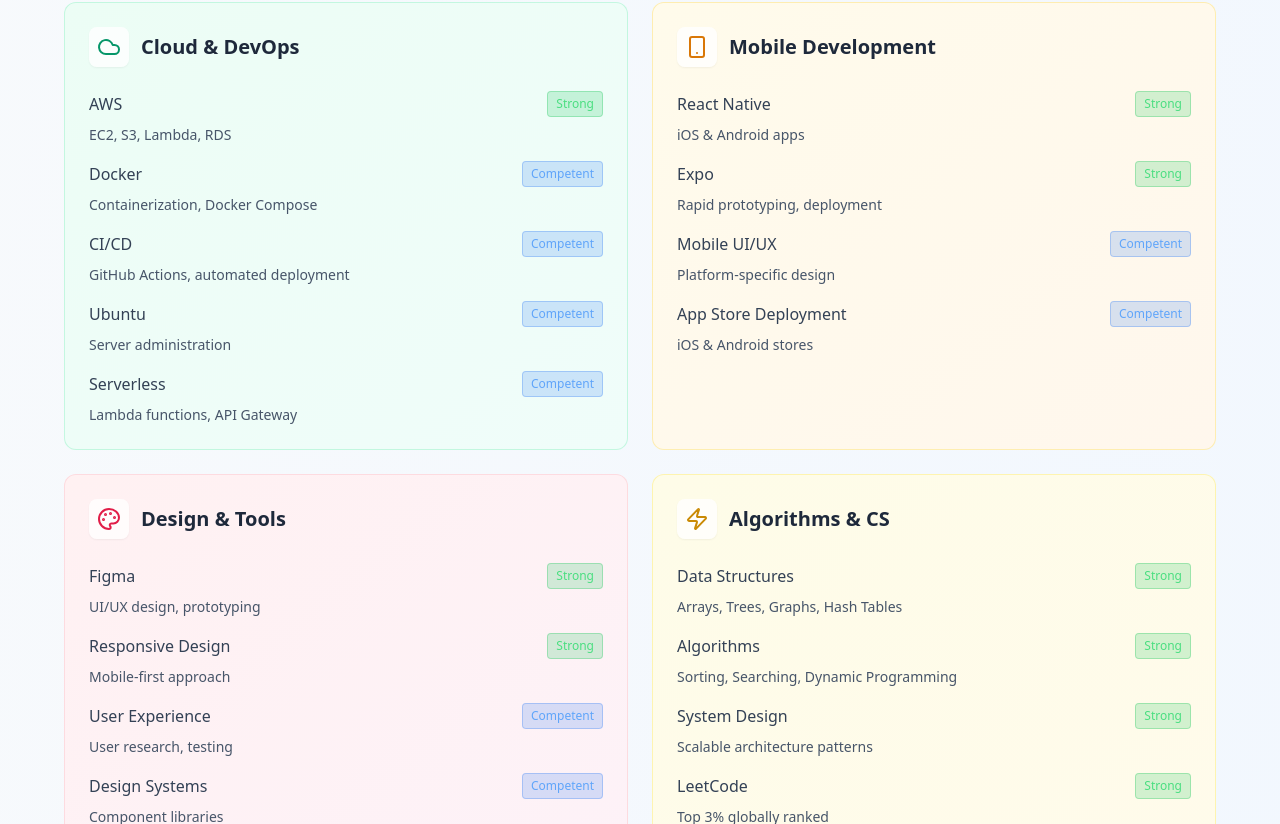
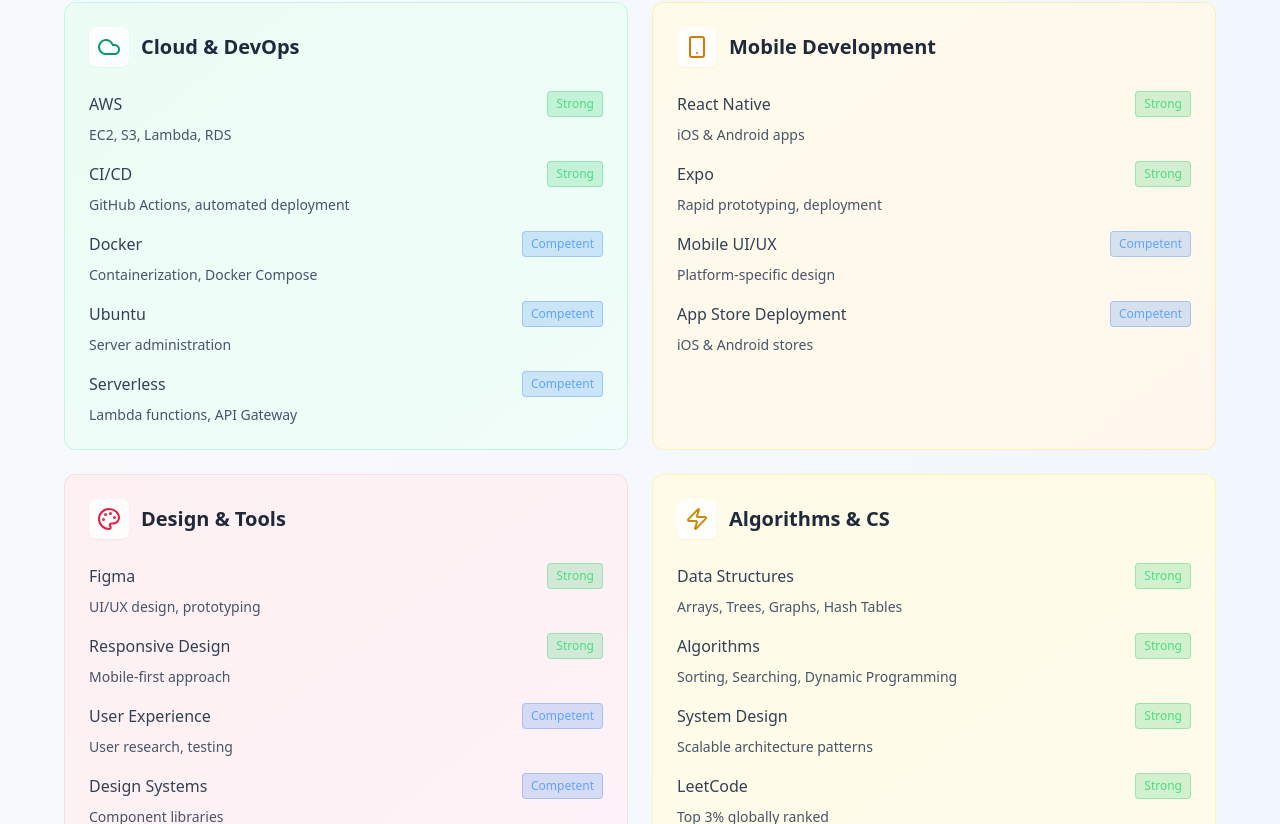
Before and after one commit to SeanJaeger1/Portfolio, a Next.js app: page / in a window 1280 px wide. Shown: the part 2236-3060 px from the top of the page. Built offline with nearby package versions, Linux system fonts and the light colour scheme.

Commit message:
Updated technical skills section

```diff
--- a/components/SkillsSection.tsx
+++ b/components/SkillsSection.tsx
@@ -8,7 +8,7 @@
   Palette,
   Settings,
   Zap,
-  Trophy
+  Trophy,
 } from 'lucide-react'
 
 interface SkillCategory {
@@ -25,83 +25,195 @@
 const SkillsSection: FC = () => {
   const skillCategories: SkillCategory[] = [
     {
-      title: "Frontend Development",
+      title: 'Frontend Development',
       icon: Code2,
-      color: "purple",
+      color: 'purple',
       skills: [
-        { name: "JavaScript & TypeScript", level: "Strong", description: "ES6+, Modern JS patterns" },
-        { name: "React.js / Next.js", level: "Strong", description: "Hooks, Context, Redux, SSR" },
-        { name: "React Native", level: "Strong", description: "Cross-platform mobile apps" },
-        { name: "HTML5 & CSS3", level: "Strong", description: "Semantic markup, Flexbox, Grid" },
-        { name: "Tailwind CSS", level: "Strong", description: "Utility-first styling" }
-      ]
+        {
+          name: 'JavaScript & TypeScript',
+          level: 'Strong',
+          description: 'ES6+, Modern JS patterns',
+        },
+        {
+          name: 'React.js / Next.js',
+          level: 'Strong',
+          description: 'Hooks, Context, Redux, SSR',
+        },
+        {
+          name: 'React Native',
+          level: 'Strong',
+          description: 'Cross-platform mobile apps',
+        },
+        {
+          name: 'HTML5 & CSS3',
+          level: 'Strong',
+          description: 'Semantic markup, Flexbox, Grid',
+        },
+        {
+          name: 'Tailwind CSS',
+          level: 'Strong',
+          description: 'Utility-first styling',
+        },
+      ],
     },
     {
-      title: "Backend Development",
+      title: 'Backend Development',
       icon: Database,
-      color: "blue",
+      color: 'blue',
       skills: [
-        { name: "Python", level: "Strong", description: "Django, FastAPI, Data Analysis" },
-        { name: "Go", level: "Competent", description: "Concurrent programming, APIs" },
-        { name: "Node.js", level: "Competent", description: "Express, REST APIs" },
-        { name: "Django / DRF", level: "Competent", description: "Full-stack web applications" },
-        { name: "PostgreSQL", level: "Competent", description: "Database design, optimization" }
-      ]
+        {
+          name: 'Python',
+          level: 'Strong',
+          description: 'Django, FastAPI, Data Analysis',
+        },
+        {
+          name: 'Go',
+          level: 'Competent',
+          description: 'Concurrent programming, APIs',
+        },
+        {
+          name: 'Node.js',
+          level: 'Competent',
+          description: 'Express, REST APIs',
+        },
+        {
+          name: 'Django / DRF',
+          level: 'Competent',
+          description: 'Full-stack web applications',
+        },
+        {
+          name: 'PostgreSQL',
+          level: 'Competent',
+          description: 'Database design, optimization',
+        },
+      ],
     },
     {
-      title: "Cloud & DevOps",
+      title: 'Cloud & DevOps',
       icon: Cloud,
-      color: "green",
+      color: 'green',
       skills: [
-        { name: "AWS", level: "Strong", description: "EC2, S3, Lambda, RDS" },
-        { name: "Docker", level: "Competent", description: "Containerization, Docker Compose" },
-        { name: "CI/CD", level: "Competent", description: "GitHub Actions, automated deployment" },
-        { name: "Ubuntu", level: "Competent", description: "Server administration" },
-        { name: "Serverless", level: "Competent", description: "Lambda functions, API Gateway" }
-      ]
+        { name: 'AWS', level: 'Strong', description: 'EC2, S3, Lambda, RDS' },
+        {
+          name: 'CI/CD',
+          level: 'Strong',
+          description: 'GitHub Actions, automated deployment',
+        },
+        {
+          name: 'Docker',
+          level: 'Competent',
+          description: 'Containerization, Docker Compose',
+        },
+        {
+          name: 'Ubuntu',
+          level: 'Competent',
+          description: 'Server administration',
+        },
+        {
+          name: 'Serverless',
+          level: 'Competent',
+          description: 'Lambda functions, API Gateway',
+        },
+      ],
     },
     {
-      title: "Mobile Development",
+      title: 'Mobile Development',
       icon: Smartphone,
-      color: "orange",
+      color: 'orange',
       skills: [
-        { name: "React Native", level: "Strong", description: "iOS & Android apps" },
-        { name: "Expo", level: "Strong", description: "Rapid prototyping, deployment" },
-        { name: "Mobile UI/UX", level: "Competent", description: "Platform-specific design" },
-        { name: "App Store Deployment", level: "Competent", description: "iOS & Android stores" }
-      ]
+        {
+          name: 'React Native',
+          level: 'Strong',
+          description: 'iOS & Android apps',
+        },
+        {
+          name: 'Expo',
+          level: 'Strong',
+          description: 'Rapid prototyping, deployment',
+        },
+        {
+          name: 'Mobile UI/UX',
+          level: 'Competent',
+          description: 'Platform-specific design',
+        },
+        {
+          name: 'App Store Deployment',
+          level: 'Competent',
+          description: 'iOS & Android stores',
+        },
+      ],
     },
     {
-      title: "Design & Tools",
+      title: 'Design & Tools',
       icon: Palette,
-      color: "pink",
+      color: 'pink',
       skills: [
-        { name: "Figma", level: "Strong", description: "UI/UX design, prototyping" },
-        { name: "Responsive Design", level: "Strong", description: "Mobile-first approach" },
-        { name: "User Experience", level: "Competent", description: "User research, testing" },
-        { name: "Design Systems", level: "Competent", description: "Component libraries" }
-      ]
+        {
+          name: 'Figma',
+          level: 'Strong',
+          description: 'UI/UX design, prototyping',
+        },
+        {
+          name: 'Responsive Design',
+          level: 'Strong',
+          description: 'Mobile-first approach',
+        },
+        {
+          name: 'User Experience',
+          level: 'Competent',
+          description: 'User research, testing',
+        },
+        {
+          name: 'Design Systems',
+          level: 'Competent',
+          description: 'Component libraries',
+        },
+      ],
     },
     {
-      title: "Algorithms & CS",
+      title: 'Algorithms & CS',
       icon: Zap,
-      color: "yellow",
+      color: 'yellow',
       skills: [
-        { name: "Data Structures", level: "Strong", description: "Arrays, Trees, Graphs, Hash Tables" },
-        { name: "Algorithms", level: "Strong", description: "Sorting, Searching, Dynamic Programming" },
-        { name: "System Design", level: "Strong", description: "Scalable architecture patterns" },
-        { name: "LeetCode", level: "Strong", description: "Top 3% globally ranked" },
-        { name: "Competitive Programming", level: "Competent", description: "Top 0.8% in 20K+ competition" }
-      ]
-    }
+        {
+          name: 'Data Structures',
+          level: 'Strong',
+          description: 'Arrays, Trees, Graphs, Hash Tables',
+        },
+        {
+          name: 'Algorithms',
+          level: 'Strong',
+          description: 'Sorting, Searching, Dynamic Programming',
+        },
+        {
+          name: 'System Design',
+          level: 'Strong',
+          description: 'Scalable architecture patterns',
+        },
+        {
+          name: 'LeetCode',
+          level: 'Strong',
+          description: 'Top 3% globally ranked',
+        },
+        {
+          name: 'Competitive Programming',
+          level: 'Strong',
+          description: 'Top 0.8% in 20K+ competition',
+        },
+      ],
+    },
   ]
 
   const getLevelColor = (level: string) => {
     switch (level) {
-      case 'Strong': return 'bg-green-500/20 text-green-400 border-green-500/30'
-      case 'Competent': return 'bg-blue-500/20 text-blue-400 border-blue-500/30'
-      case 'Familiar': return 'bg-yellow-500/20 text-yellow-400 border-yellow-500/30'
-      default: return 'bg-slate-500/20 text-slate-400 border-slate-500/30'
+      case 'Strong':
+        return 'bg-green-500/20 text-green-400 border-green-500/30'
+      case 'Competent':
+        return 'bg-blue-500/20 text-blue-400 border-blue-500/30'
+      case 'Familiar':
+        return 'bg-yellow-500/20 text-yellow-400 border-yellow-500/30'
+      default:
+        return 'bg-slate-500/20 text-slate-400 border-slate-500/30'
     }
   }
 
@@ -112,7 +224,7 @@
       green: 'from-emerald-50 to-teal-50 border-emerald-200/60',
       orange: 'from-amber-50 to-orange-50 border-amber-200/60',
       pink: 'from-rose-50 to-pink-50 border-rose-200/60',
-      yellow: 'from-yellow-50 to-amber-50 border-yellow-200/60'
+      yellow: 'from-yellow-50 to-amber-50 border-yellow-200/60',
     }
     return colors[color as keyof typeof colors] || colors.purple
   }
@@ -124,7 +236,7 @@
       green: 'text-emerald-600',
       orange: 'text-amber-600',
       pink: 'text-rose-600',
-      yellow: 'text-yellow-600'
+      yellow: 'text-yellow-600',
     }
     return colors[color as keyof typeof colors] || colors.purple
   }
@@ -141,7 +253,8 @@
           Technical Skills
         </h2>
         <p className="text-lg text-slate-600">
-          A comprehensive overview of my technical expertise and proficiency levels
+          A comprehensive overview of my technical expertise and proficiency
+          levels
         </p>
       </motion.div>
 
@@ -157,7 +270,9 @@
               backdrop-blur-sm rounded-xl p-6 border group hover:scale-105 transition-all duration-300`}
           >
             <div className="flex items-center gap-3 mb-6">
-              <div className={`p-2 rounded-lg bg-white/80 shadow-sm ${getIconColor(category.color)}`}>
+              <div
+                className={`p-2 rounded-lg bg-white/80 shadow-sm ${getIconColor(category.color)}`}
+              >
                 <category.icon className="w-6 h-6" />
               </div>
               <h3 className="text-xl font-bold text-slate-800">
@@ -172,14 +287,16 @@
                   initial={{ opacity: 0, x: -10 }}
                   whileInView={{ opacity: 1, x: 0 }}
                   viewport={{ once: true }}
-                  transition={{ delay: (index * 0.1) + (skillIndex * 0.05) }}
+                  transition={{ delay: index * 0.1 + skillIndex * 0.05 }}
                   className="group/skill"
                 >
                   <div className="flex items-center justify-between mb-2">
                     <span className="font-medium text-slate-700 group-hover/skill:text-slate-900 transition-colors">
                       {skill.name}
                     </span>
-                    <span className={`px-2 py-1 rounded text-xs font-medium border ${getLevelColor(skill.level)}`}>
+                    <span
+                      className={`px-2 py-1 rounded text-xs font-medium border ${getLevelColor(skill.level)}`}
+                    >
                       {skill.level}
                     </span>
                   </div>
@@ -205,19 +322,29 @@
       >
         <div className="flex items-center gap-3 mb-4">
           <Trophy className="w-6 h-6 text-amber-500" />
-          <h3 className="text-xl font-bold text-slate-800">Notable Achievements</h3>
+          <h3 className="text-xl font-bold text-slate-800">
+            Notable Achievements
+          </h3>
         </div>
         <div className="grid grid-cols-1 md:grid-cols-3 gap-4">
           <div className="text-center p-4 bg-white/70 rounded-lg shadow-sm">
             <div className="text-2xl font-bold text-blue-600 mb-1">Top 3%</div>
-            <div className="text-sm text-slate-600">LeetCode Global Ranking</div>
+            <div className="text-sm text-slate-600">
+              LeetCode Global Ranking
+            </div>
           </div>
           <div className="text-center p-4 bg-white/70 rounded-lg shadow-sm">
-            <div className="text-2xl font-bold text-teal-600 mb-1">Top 0.8%</div>
-            <div className="text-sm text-slate-600">20K+ Competition Placement</div>
+            <div className="text-2xl font-bold text-teal-600 mb-1">
+              Top 0.8%
+            </div>
+            <div className="text-sm text-slate-600">
+              20K+ Competition Placement
+            </div>
           </div>
           <div className="text-center p-4 bg-white/70 rounded-lg shadow-sm">
-            <div className="text-2xl font-bold text-green-600 mb-1">5+ Years</div>
+            <div className="text-2xl font-bold text-green-600 mb-1">
+              5+ Years
+            </div>
             <div className="text-sm text-slate-600">Startup Experience</div>
           </div>
         </div>
```
